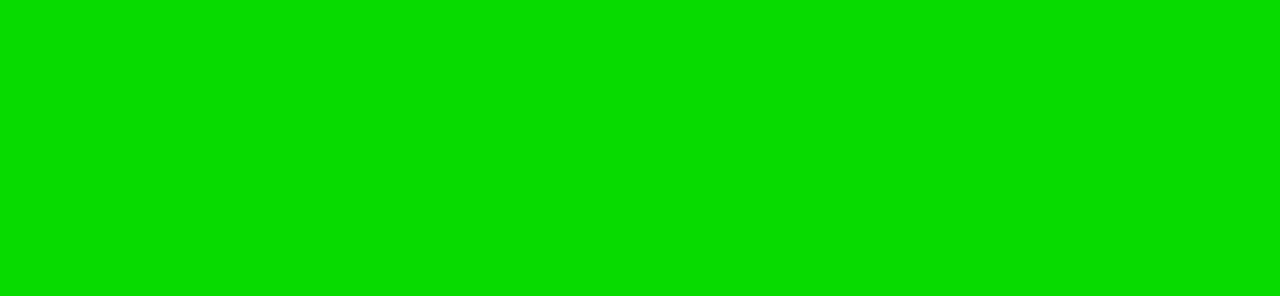
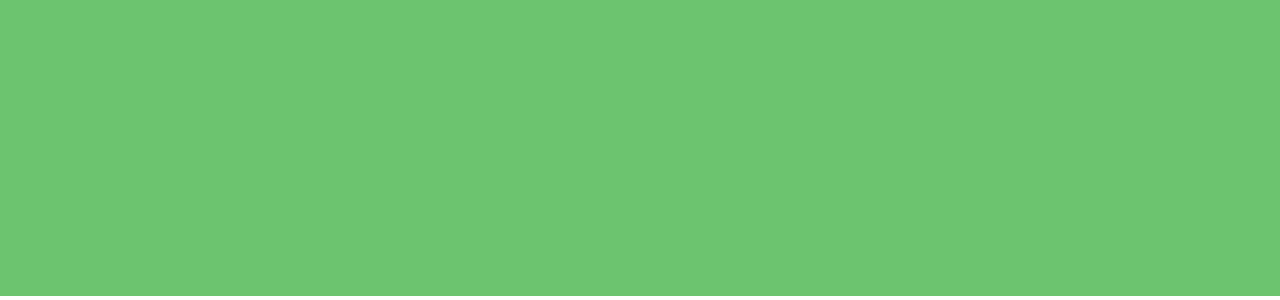
Before and after one commit to SalmeronCesar/snakeCesarS, a plain HTML site: page public_html/index.html in a window 1280 px wide. Shown: the part 504-804 px from the top of the page. Drawn offline with Linux system fonts and the light colour scheme.

Commit message:
On video 25

```diff
--- a/public_html/css/style.css
+++ b/public_html/css/style.css
@@ -3,6 +3,6 @@ body{
     padding: 0;
 }
 
-#gmae-screen{
+#game-screen{
     display: block;
 }
--- a/public_html/js/snake.js
+++ b/public_html/js/snake.js
@@ -1,13 +1,16 @@
 var snake;
 var snakeLength;
 var snakeSize;
+
+var food;
 
 var context;
 var screenWidth;
 var screenHeight;
 
 gameInitialize();
-gameDraw();
+snakeInitialize();
+setInterval(gameLoop, 1000/30);
 
 function gameInitialize() {
     var canvas = document.getElementById("game-screen");
@@ -21,28 +24,55 @@ function gameInitialize() {
 }
 
 function gameLoop() {
-
+    gameDraw();
+    snakeUpdate();
+    snakeDraw();
 }
 
 function gameDraw() {
-    context.fillStyle = "rgb(7,219,0)";
+    context.fillStyle = "rgb(108,196,111)";
     context.fillRect(0,0,screenWidth, screenHeight);
 }
 
 function snakeInitialize() {
     snake =[];
-    snakeLength = 15;
+    snakeLength = 10;
     snakeSize = 20;
 
-    for(var index = 0; index < snakeLength; index++) {
-
+    for(var index = snakeLength -1; index >= 0; index--) {
+        snake.push({
+            x: index,
+            y: 0
+        });
     }
 }
 
 function snakeDraw() {
-
+    for(var index = 0; index < snake.length; index++){
+        context.fillStyle = "black";
+        context.fillRect(snake[index].x *snakeSize, snake[index].y * snakeSize, snakeSize, snakeSize);
+    }
 }
 
 function snakeUpdate() {
+    var snakeHeadX = snake[0].x;
+    var snakeHeadY = snake[0].y;
+
+    snakeHeadX++;
+
+    var snakeTail = snake.pop();
+    snakeTail.x = snakeHeadX;
+    snakeTail.y = snakeHeadY;
+    snake.unshift(snakeTail);
+}
+
+function foodInitialize(){
+    food = {
+        x: 0,
+        y: 0
+    };
+}
+
+function foodDraw(){
 
 }
```
